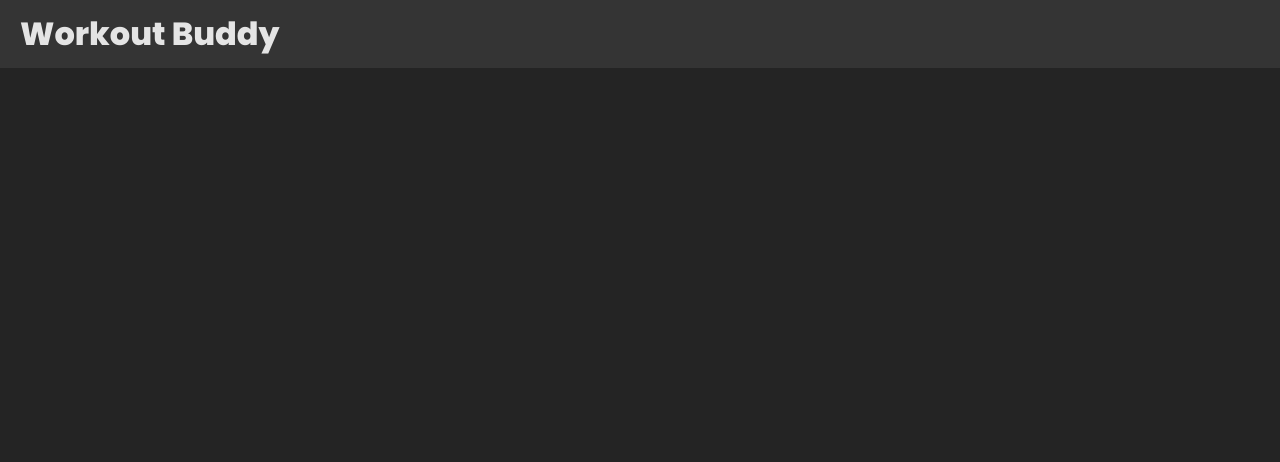
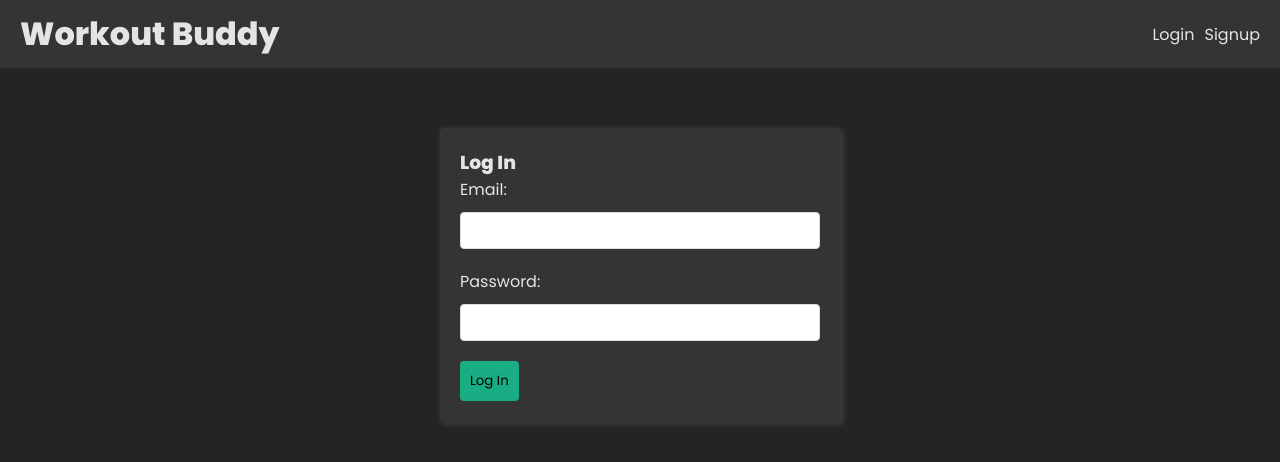
Before and after one commit to ahmedelzaky/workout_buddy, a React (Vite) app in the folder frontend/: page /login in a window 1280 px wide. Before the commit this address had no page. Shown: the top 462 px of the page. Built offline with nearby package versions, Linux system fonts and the light colour scheme.

Commit message:
Add login and signup pages and update navbar

```diff
--- a/frontend/src/App.tsx
+++ b/frontend/src/App.tsx
@@ -1,6 +1,8 @@
 import { Route, Routes } from "react-router-dom";
 import Home from "./pages/Home";
 import Navbar from "./components/Navbar";
+import Login from "./pages/Login";
+import Signup from "./pages/Signup";
 
 function App() {
   return (
@@ -10,6 +12,8 @@
         <div className="pages">
           <Routes>
             <Route path={"/"} element={<Home />} />
+            <Route path={"/login"} element={<Login />} />
+            <Route path={"/signup"} element={<Signup />} />
           </Routes>
         </div>
       </div>
--- a/frontend/src/components/Navbar.tsx
+++ b/frontend/src/components/Navbar.tsx
@@ -7,6 +7,12 @@
         <Link to={"/"}>
           <h1>Workout Buddy</h1>
         </Link>
+        <nav>
+          <div>
+            <Link to={"/login"}>Login</Link>
+            <Link to={"/signup"}>Signup</Link>
+          </div>
+        </nav>
       </div>
     </header>
   );
--- a/frontend/src/index.css
+++ b/frontend/src/index.css
@@ -44,6 +44,30 @@
   padding: 20px;
   margin: 0 auto;
 }
+
+
+/* navbar */
+nav {
+  display: flex;
+  align-items: center;
+}
+
+nav a,
+nav button {
+  margin-left: 10px;
+}
+
+nav button {
+  color: var(--primary);
+  border: 2px solid var(--primary);
+  padding: 6px 10px;
+  border-radius: 4px;
+  font-family: "Poppins";
+  cursor: pointer;
+  font-size: 1em;
+}
+
+
 
 /* homepage */
 .home {
@@ -117,7 +141,6 @@
 form button {
   background: var(--primary);
   border: 0;
-  color: #fff;
   padding: 10px;
   font-family: "Poppins";
   border-radius: 4px;
@@ -141,3 +164,14 @@
     grid-template-columns: 4fr;
   }
 }
+
+/* auth forms */
+form.signup,
+form.login {
+  max-width: 400px;
+  margin: 40px auto;
+  padding: 20px;
+  border-radius: 4px;
+  background: #343434;
+  box-shadow: 2px 2px 5px 2px rgba(255, 255, 255, 0.1);
+}
--- /dev/null
+++ b/frontend/src/pages/Login.tsx
@@ -0,0 +1,39 @@
+import { useState } from "react";
+
+function Login() {
+  const [email, setEmail] = useState("");
+  const [password, setPassword] = useState("");
+
+  const handleSubmit = async (e: React.FormEvent<HTMLFormElement>) => {
+    e.preventDefault();
+    console.log(email, password);
+  };
+
+  return (
+    <form className="login" onSubmit={handleSubmit}>
+      <h3>Log In</h3>
+
+      <label htmlFor="email">Email:</label>
+      <input
+        name="email"
+        type="email"
+        required
+        value={email}
+        onChange={(e) => setEmail(e.target.value)}
+      />
+
+      <label htmlFor="email">Password:</label>
+      <input
+        name="password"
+        type="password"
+        required
+        value={password}
+        onChange={(e) => setPassword(e.target.value)}
+      />
+
+      <button type="submit">Log In</button>
+    </form>
+  );
+}
+
+export default Login;
--- /dev/null
+++ b/frontend/src/pages/Signup.tsx
@@ -0,0 +1,37 @@
+import { useState } from "react";
+
+function Signup() {
+  const [email, setEmail] = useState("");
+  const [password, setPassword] = useState("");
+
+  const handleSubmit = async (e: React.FormEvent<HTMLFormElement>) => {
+    e.preventDefault();
+    console.log(email, password);
+  };
+
+  return (
+    <form className="signup" onSubmit={handleSubmit}>
+      <h3>Sign up</h3>
+
+      <label htmlFor="email">Email:</label>
+      <input
+        name="email"
+        type="email"
+        value={email}
+        onChange={(e) => setEmail(e.target.value)}
+      />
+
+      <label htmlFor="email">Password:</label>
+      <input
+        name="password"
+        type="password"
+        value={password}
+        onChange={(e) => setPassword(e.target.value)}
+      />
+
+      <button type="submit"> Sign Up </button>
+    </form>
+  );
+}
+
+export default Signup;
--- /dev/null
+++ b/frontend/src/rtk/slices/auth.slice.ts
@@ -0,0 +1,20 @@
+import { createSlice, PayloadAction } from "@reduxjs/toolkit";
+
+const initialState = "";
+
+export const authSlice = createSlice({
+  name: "auth",
+  initialState,
+  reducers: {
+    login: (_state, action: PayloadAction<string>) => {
+      return action.payload;
+    },
+    logout: () => {
+      return "";
+    },
+  },
+});
+
+export const { login, logout } = authSlice.actions;
+
+export default authSlice.reducer;
--- a/frontend/src/rtk/store.ts
+++ b/frontend/src/rtk/store.ts
@@ -1,9 +1,11 @@
 import { configureStore } from "@reduxjs/toolkit";
 import workoutsSlice from "./slices/workouts.slice";
+import authSlice from "./slices/auth.slice";
 
 const store = configureStore({
   reducer: {
     workouts: workoutsSlice,
+    auth: authSlice,
   },
 });
 
```
